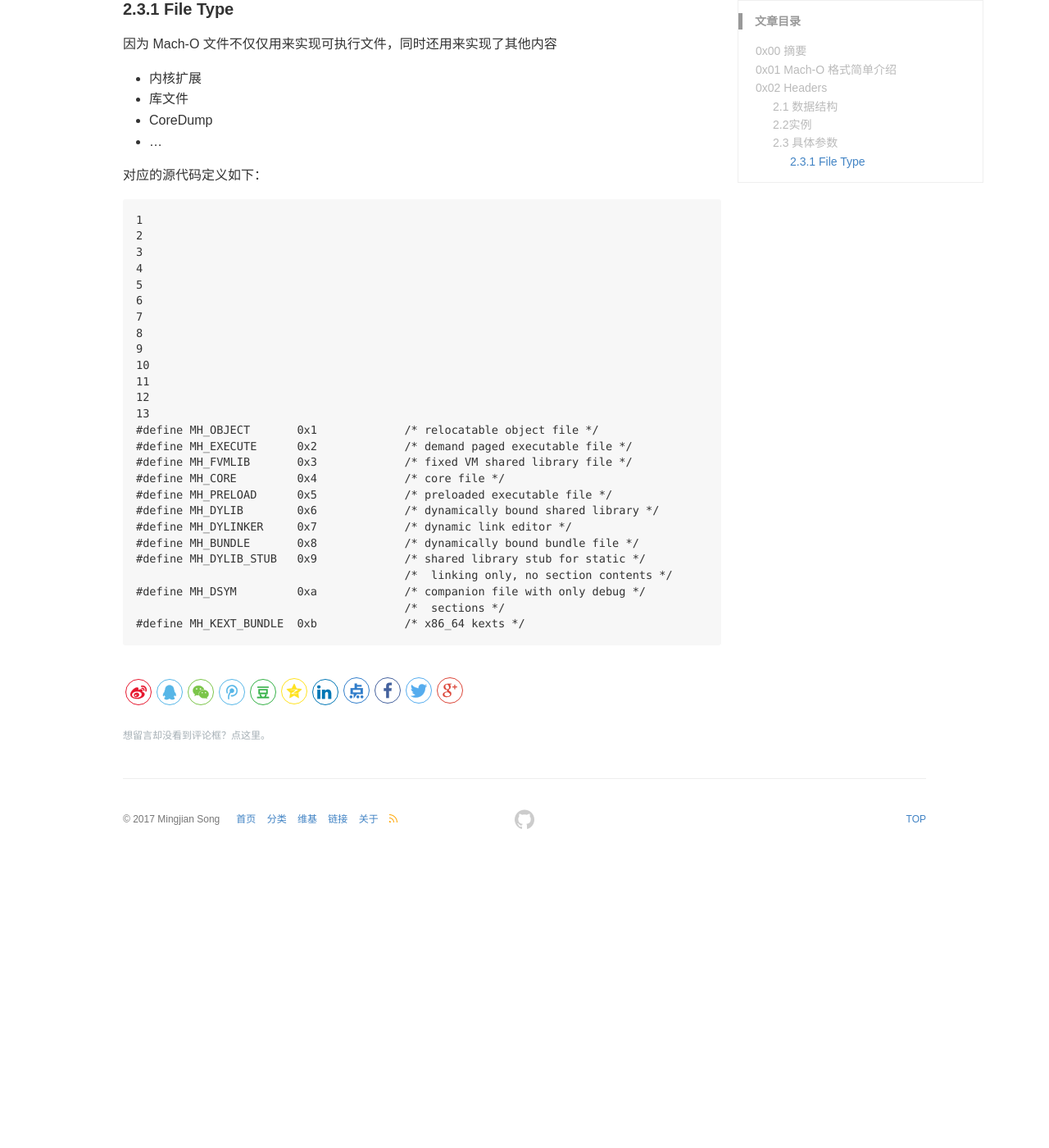
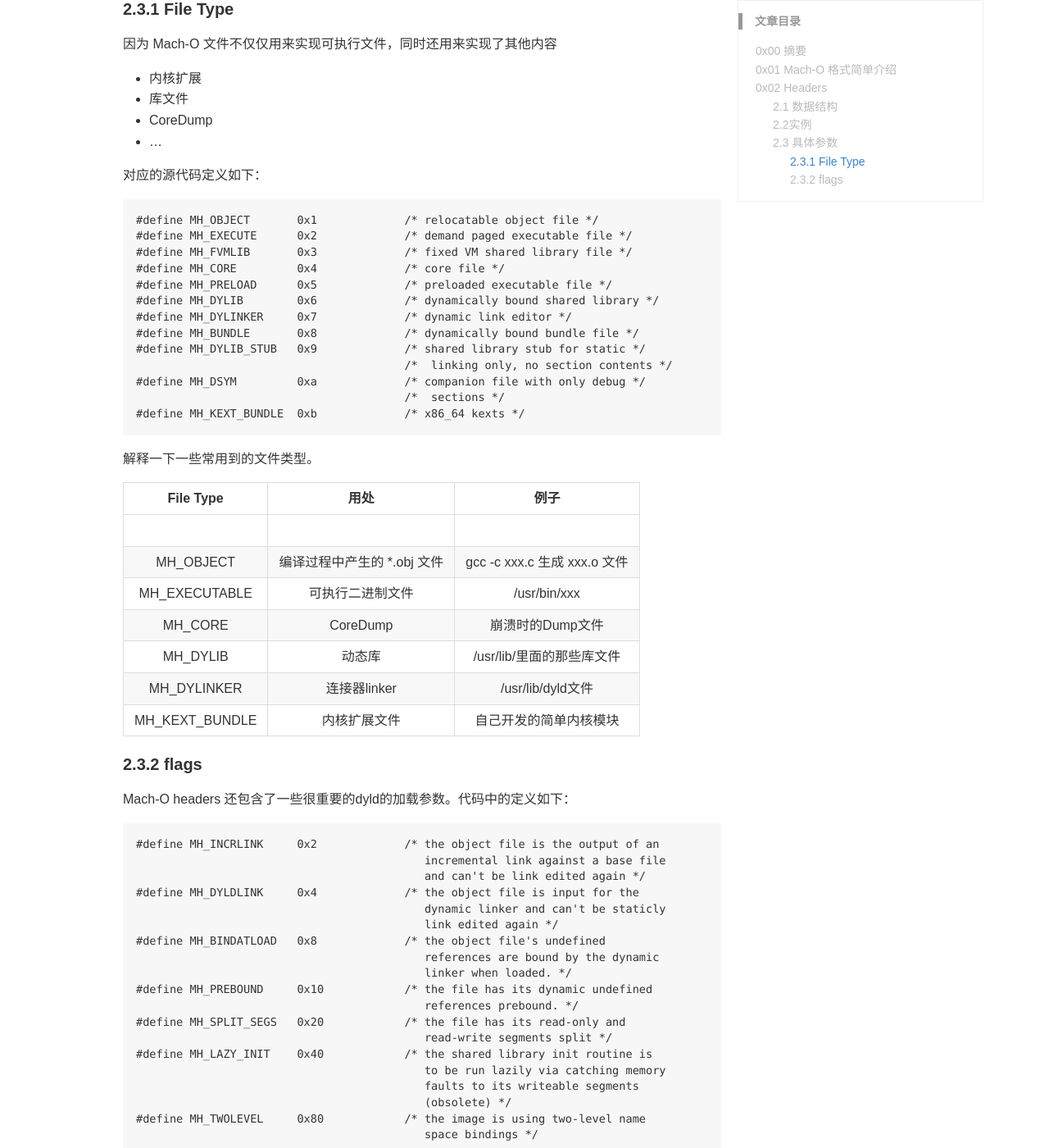
Before and after one commit to songhaoxin/songhaoxin.github.io, a Jekyll site: the page built from _posts/2017-04-06-macho1.md, in a window 1280 px wide and 1400 px high, scrolled down 3676 px. Shown: the whole window at 82% size. Built offline with Jekyll 4.4.1, drawn with Linux system fonts in a browser that asks for light colours; comment, search, counter and statistics services are not loaded; before the commit the page ends 4724 px from its top, so only the background shows below that; some of the changed text lies outside the part shown.

Commit message:
writting ...

````diff
--- a/_posts/2017-04-06-macho1.md
+++ b/_posts/2017-04-06-macho1.md
@@ -94,19 +94,6 @@ struct mach_header_64 {
 对应的源代码定义如下：
 
 ```
-1
-2
-3
-4
-5
-6
-7
-8
-9
-10
-11
-12
-13
 #define	MH_OBJECT	0x1		/* relocatable object file */
 #define	MH_EXECUTE	0x2		/* demand paged executable file */
 #define	MH_FVMLIB	0x3		/* fixed VM shared library file */
@@ -121,3 +108,42 @@ struct mach_header_64 {
 					/*  sections */
 #define	MH_KEXT_BUNDLE	0xb		/* x86_64 kexts */
 ```
+解释一下一些常用到的文件类型。
+
+| File Type | 用处 | 例子 |
+| :-: | :-: | :-: |
+|  |  |  |
+| MH_OBJECT | 编译过程中产生的 *.obj 文件 | gcc -c xxx.c 生成 xxx.o 文件 |
+| MH_EXECUTABLE | 可执行二进制文件 | /usr/bin/xxx |
+| MH_CORE | CoreDump | 崩溃时的Dump文件 |
+| MH_DYLIB | 动态库 | /usr/lib/里面的那些库文件 |
+| MH_DYLINKER | 连接器linker | /usr/lib/dyld文件 |
+| MH_KEXT_BUNDLE | 内核扩展文件 | 自己开发的简单内核模块 |
+
+#### 2.3.2 flags
+Mach-O headers 还包含了一些很重要的dyld的加载参数。代码中的定义如下：
+
+```
+#define	MH_INCRLINK	0x2		/* the object file is the output of an
+					   incremental link against a base file
+					   and can't be link edited again */
+#define MH_DYLDLINK	0x4		/* the object file is input for the
+					   dynamic linker and can't be staticly
+					   link edited again */
+#define MH_BINDATLOAD	0x8		/* the object file's undefined
+					   references are bound by the dynamic
+					   linker when loaded. */
+#define MH_PREBOUND	0x10		/* the file has its dynamic undefined
+					   references prebound. */
+#define MH_SPLIT_SEGS	0x20		/* the file has its read-only and
+					   read-write segments split */
+#define MH_LAZY_INIT	0x40		/* the shared library init routine is
+					   to be run lazily via catching memory
+					   faults to its writeable segments
+					   (obsolete) */
+#define MH_TWOLEVEL	0x80		/* the image is using two-level name
+					   space bindings */
+...
+//太长，有兴趣可以自己看源码
+// EXTERNAL_HEADERS/mach-o/x86_64/loader.h
+```
````
